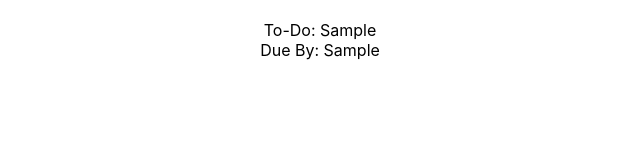
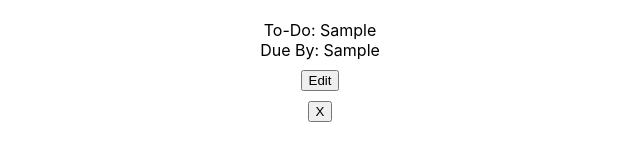
Before and after one commit to kwolosonovich/react-todo, a React (Create React App) app: page / in a window 1280 px wide. Both pictures are taken after typing "Sample", "Sample" into the empty fields and a click on the button "Add". Shown: the part 240-400 px from the top of the page, without its empty margins (320-960 px from the left). Built offline with nearby package versions, Linux system fonts and the light colour scheme.

Commit message:
updated edit; implemented add functionality

```diff
--- a/src/Item.js
+++ b/src/Item.js
@@ -2,15 +2,29 @@ import React, { useState } from "react";
 import TodoList from './TodoList'
 import './Item.css'
 
-const Item = ({id, name, date}) => {
+const Item = ({ id, name, date, updateItem, handleRemove }) => {
+  // update item
+  const update = (evt) => updateItem(evt.target.value);
+  // remove item
+  const remove = () => handleRemove(id);
+  // edit item
+  // const toggleEdit = () => {
+  //   setIsEditing((edit) => !edit);
+  // };
+
   return (
     <div>
       <ul>
-                <li>{"To-Do:"}{" "}{name}</li>
+        <li>
+          {"To-Do:"} {name}
+        </li>
         <li>Due By: {date} </li>
+        <button onClick={update}>Edit</button>
+        <button onClick={remove}>X</button>
       </ul>
     </div>
   );
-}
+
+};
 
 export default Item;
--- a/src/NewItemForm.js
+++ b/src/NewItemForm.js
@@ -23,8 +23,10 @@ const NewItemForm = ({addItem}) => {  // pass in newForm function from parent
   }
 
   const [formData, setFormData] = useState(INITIAL_STATE)  // form state is local to form, values are passed up to parent
+
   const handleChange = (e) => {
     const {name, value} = e.target;
+
     setFormData(formData => ({
       ...formData,
       [name]: value
--- a/src/TodoList.js
+++ b/src/TodoList.js
@@ -7,17 +7,44 @@ const TodoList = () => {
   // initial state
   const [items, setItems] = useState([]);
 
+  // add to-do item
   const addItem = (newItem) => {
-      setItems(items => [...items, {...newItem, id: uuid() }]) // form data object spread into new obj, with id added
+    setItems((items) => [...items, { ...newItem, id: uuid() }]); // form data object spread into new obj, with id added
+  };
+
+  // update to-do item
+  const updateItem = (id, updatedItem) => {
+    setItems((items) =>
+      items.map((item) =>
+        item.id === id
+          ? {
+              ...item,
+              name: updatedItem,
             }
+          : item
+      )
+    );
+  };
+
+  // delete box
+  const remove = (id) => {
+    setItems((item) => item.filter((item) => item.id !== id));
+  };
 
   return (
     <div>
       {/* form with addItem function passed as prop */}
-        <NewItemForm addItem={addItem}/>
+      <NewItemForm addItem={addItem} />
       <div>
         {items.map(({ id, name, date }) => (
-            <Item id={id} name={name} key={id} date={date} />
+          <Item
+            id={id}
+            name={name}
+            key={id}
+            date={date}
+            updateItem={updateItem}
+            handleRemove={remove}
+          />
         ))}
       </div>
     </div>
```
Lines whose indentation alone changed are shown as unchanged.
